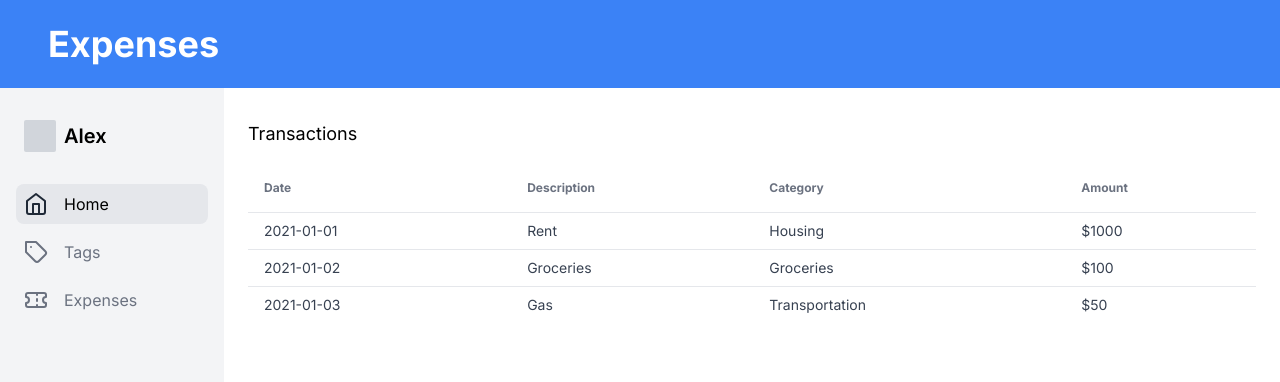
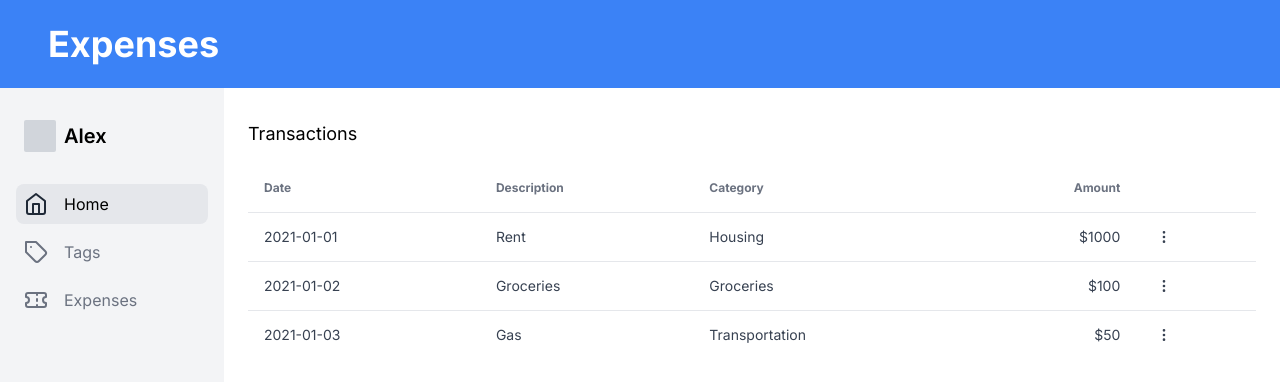
Before and after one commit to alexbgh1/expenses, a Next.js app: page / in a window 1280 px wide. Shown: the top 382 px of the page. Built offline with nearby package versions, Linux system fonts and the light colour scheme.

Commit message:
Table empty Button to do some actions

```diff
--- a/src/app/components/Table/TableTransactions.tsx
+++ b/src/app/components/Table/TableTransactions.tsx
@@ -1,12 +1,16 @@
+import { MoreVerticalIcon } from "@/app/icons/icons";
 const TableTransactions = () => {
   return (
-    <table className="w-full text-sm text-left rtl:text-right text-gray-500 dark:text-gray-400">
-      <thead className="text-xs font-light text-gray-500 hover: [&_tr]:border-b hover:bg-gray-50">
+    <table className="w-full text-sm text-left rtl:text-right text-gray-500">
+      <thead className="text-xs font-light hover:bg-gray-50">
         <tr className="border-b transition-colors">
           <th className="h-12 px-4 py-2">Date</th>
           <th className="h-12 px-4 py-2">Description</th>
           <th className="h-12 px-4 py-2">Category</th>
-          <th className="h-12 px-4 py-2">Amount</th>
+          <th className="text-right h-12 px-4 py-2">Amount</th>
+          <th className="h-12 px-4 py-2">
+            <span className="sr-only">Actions</span>
+          </th>
         </tr>
       </thead>
       <tbody className="[&_tr:last-child]:border-0">
@@ -14,19 +18,37 @@ const TableTransactions = () => {
           <td className="px-4 py-2">2021-01-01</td>
           <td className="px-4 py-2">Rent</td>
           <td className="px-4 py-2">Housing</td>
-          <td className="px-4 py-2">$1000</td>
+          <td className="text-right px-4 py-2">$1000</td>
+          <td className="px-4 py-2">
+            <button className="hover:text-gray-800 hover:bg-gray-200 py-2 px-1">
+              <MoreVerticalIcon className="w-4 h-4" />
+              <span className="sr-only">Edit</span>
+            </button>
+          </td>
         </tr>
         <tr className="text-gray-700 hover:bg-gray-50 border-b transition-colors">
           <td className="px-4 py-2">2021-01-02</td>
           <td className="px-4 py-2">Groceries</td>
           <td className="px-4 py-2">Groceries</td>
-          <td className="px-4 py-2">$100</td>
+          <td className="text-right px-4 py-2">$100</td>
+          <td className="px-4 py-2">
+            <button className="hover:text-gray-800 hover:bg-gray-200 py-2 px-1">
+              <MoreVerticalIcon className="w-4 h-4" />
+              <span className="sr-only">Edit</span>
+            </button>
+          </td>
         </tr>
         <tr className="text-gray-700 hover:bg-gray-50 border-b transition-colors">
           <td className="px-4 py-2">2021-01-03</td>
           <td className="px-4 py-2">Gas</td>
           <td className="px-4 py-2">Transportation</td>
-          <td className="px-4 py-2">$50</td>
+          <td className="text-right  px-4 py-2">$50</td>
+          <td className="px-4 py-2">
+            <button className="hover:text-gray-800 hover:bg-gray-200 py-2 px-1">
+              <MoreVerticalIcon className="w-4 h-4" />
+              <span className="sr-only">Edit</span>
+            </button>
+          </td>
         </tr>
       </tbody>
     </table>
```
